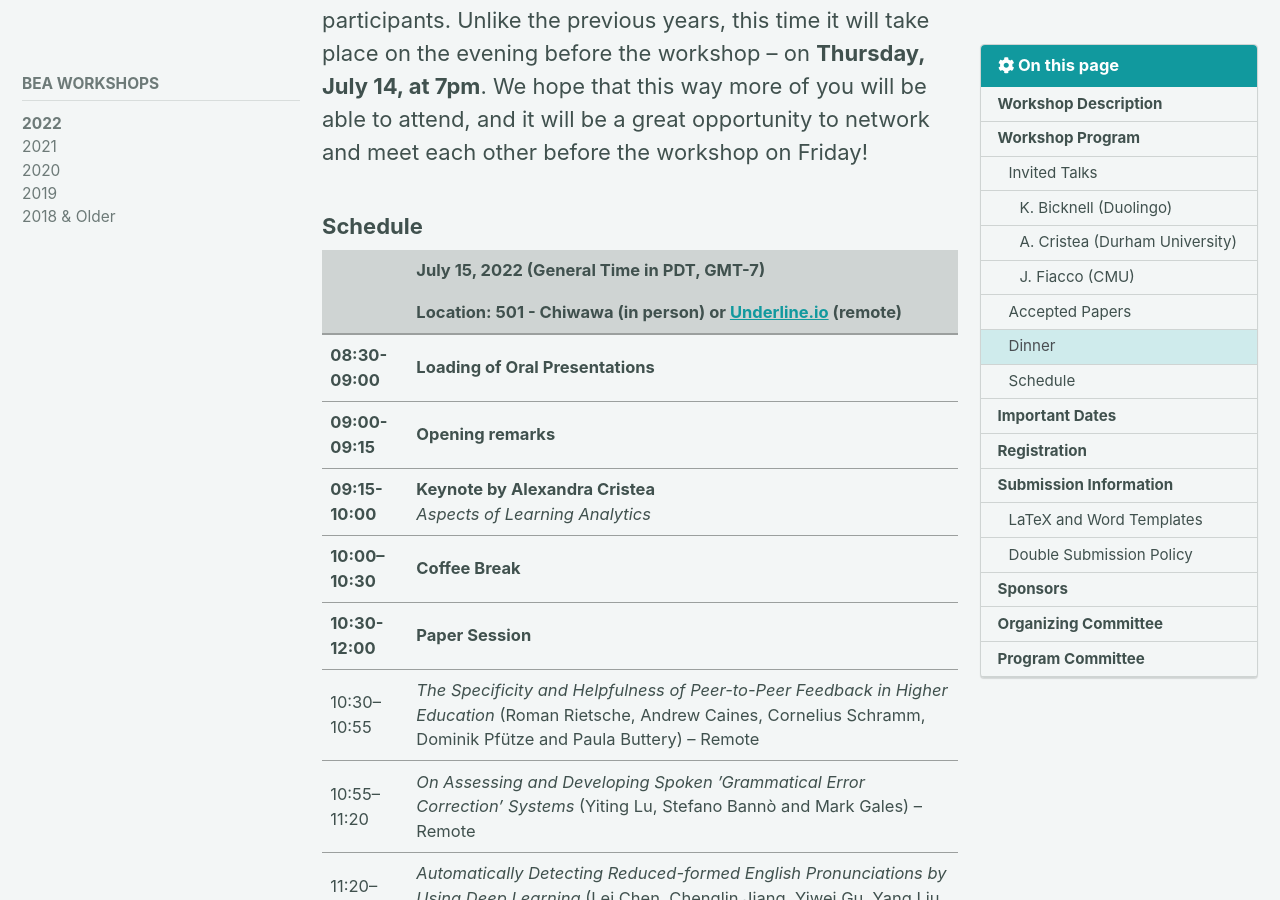
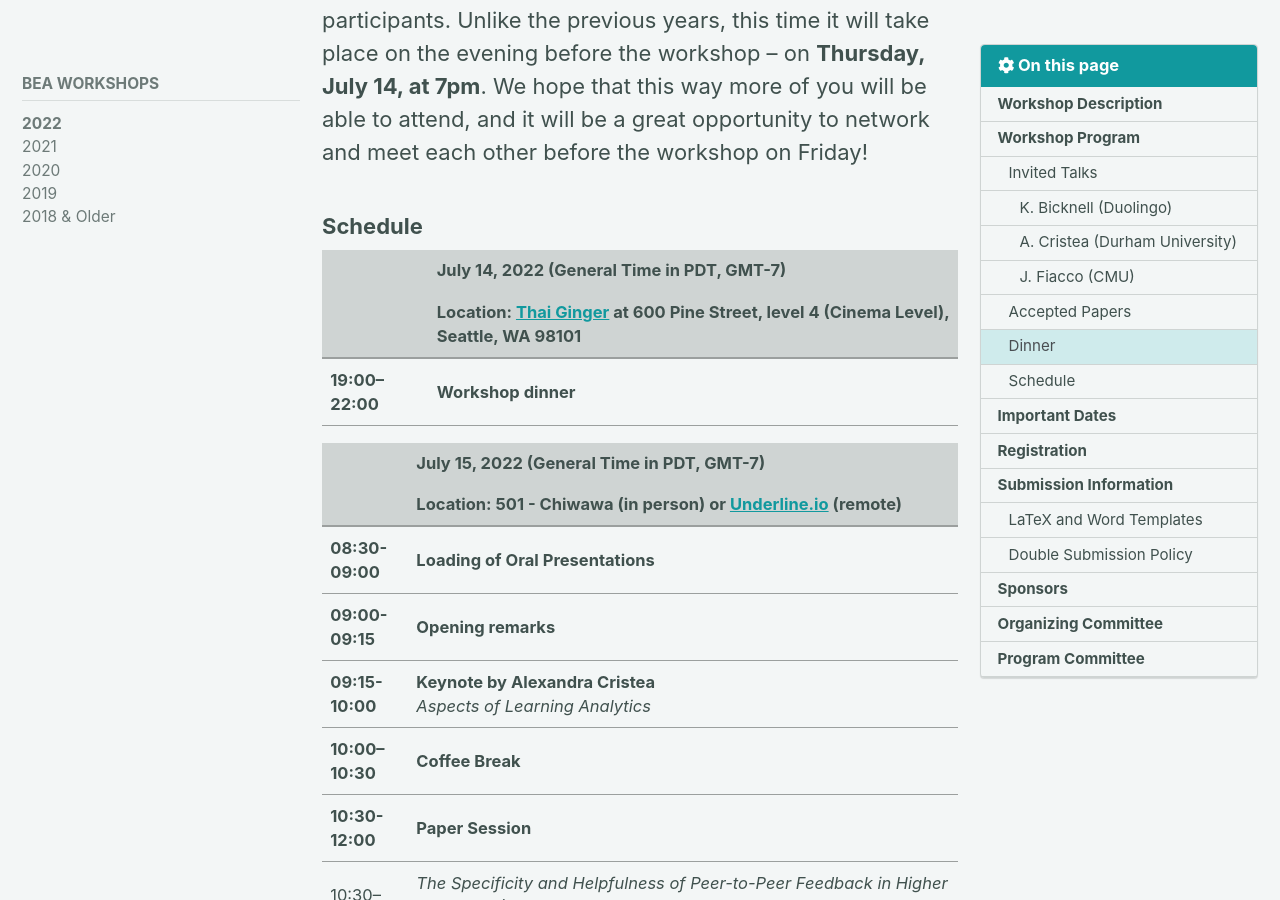
Before and after one commit to sigedu-org/website, a Jekyll site: the page built from _pages/bea/bea17.md, in a window 1280 px wide and 900 px high, scrolled down 9818 px. Built offline with Jekyll 4.4.1, drawn with Linux system fonts in a browser that asks for light colours; cached includes are drawn as plain includes; nearby versions of some CDN libraries; some of the changed text lies outside the part shown.

Commit message:
Update bea17.md

```diff
--- a/_pages/bea/bea17.md
+++ b/_pages/bea/bea17.md
@@ -175,6 +175,11 @@ As is the tradition, the dinner will be free for student participants. Unlike th
 
 ### Schedule
 
+| | July 14, 2022 (General Time in PDT, GMT-7)   |
+| | **Location:** [Thai Ginger](https://thaiginger.com/) at 600 Pine Street, level 4 (Cinema Level), Seattle, WA 98101 |
+|:--------------- | ----------------------------- |
+| **19:00–22:00** | **Workshop dinner** |
+
 | | July 15, 2022 (General Time in PDT, GMT-7)   |
 | | **Location:** 501 - Chiwawa (in person) or [Underline.io](https://underline.io/events/325/sessions?eventSessionId=11197) (remote) |
 |:--------------- | ----------------------------- |
```
Also changed, not shown: other parts of _pages/bea/bea17.md (+0 -1 lines).
